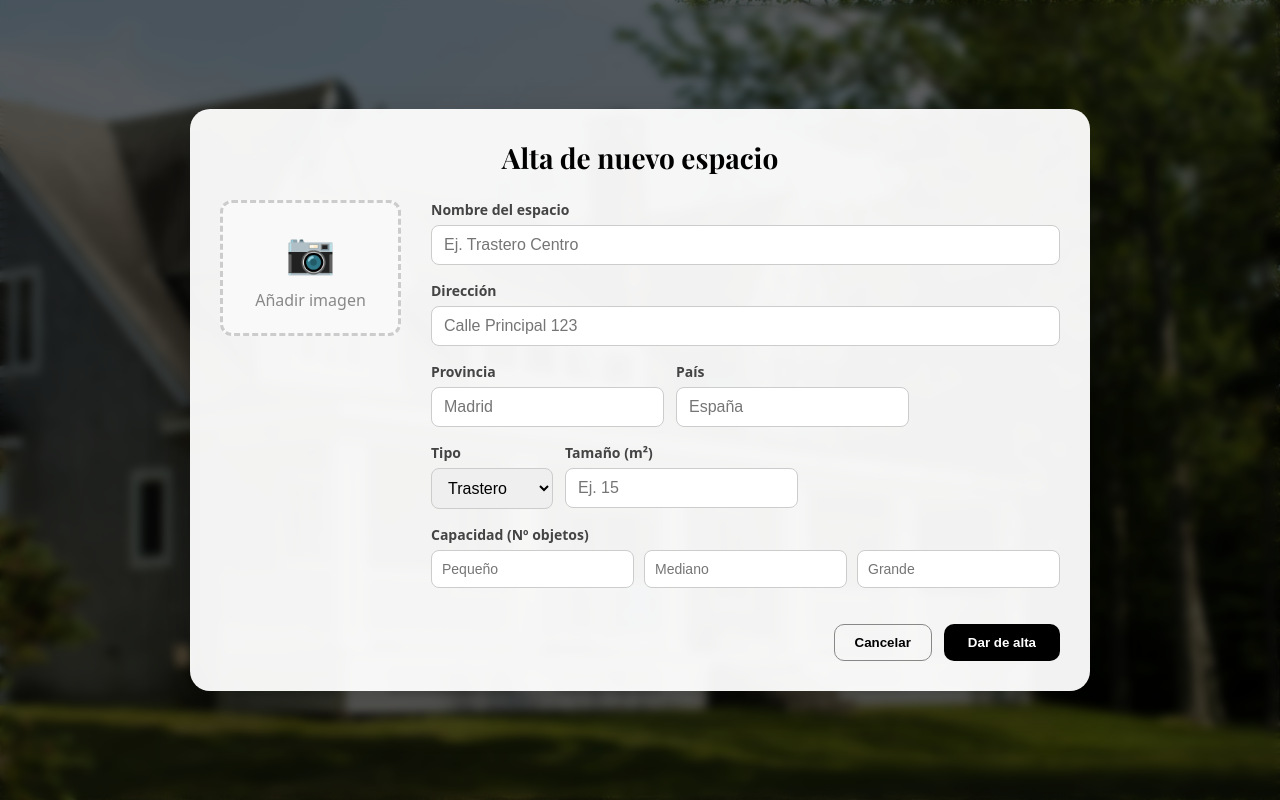
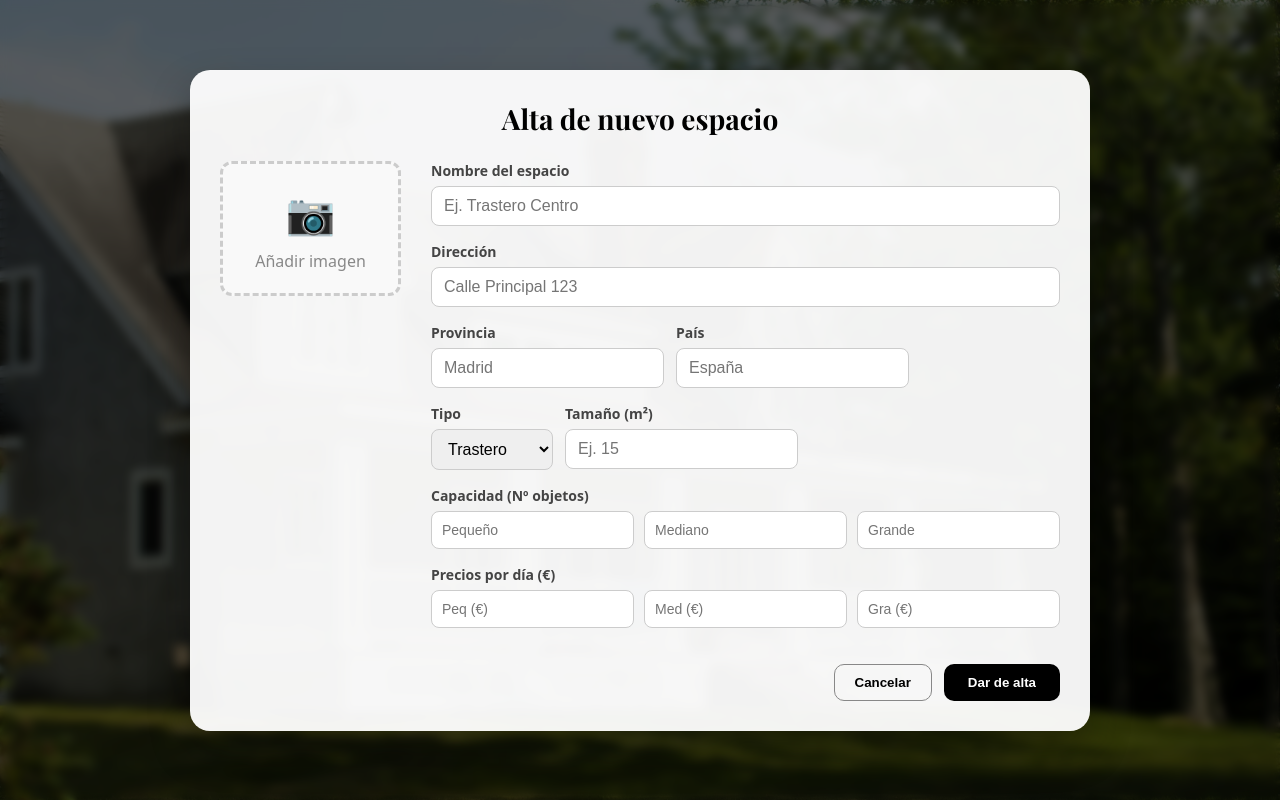
Before and after one commit to nicolaspo334/startup-web, a React (Vite) app: page /dueno/add-space in a window 1280 px wide. Built offline with nearby package versions, Linux system fonts and the light colour scheme.

Commit message:
nuevos cambios

```diff
--- a/src/pages/owner/OwnerAddSpace.tsx
+++ b/src/pages/owner/OwnerAddSpace.tsx
@@ -16,6 +16,9 @@ export default function OwnerAddSpace() {
     const [capSmall, setCapSmall] = useState("");
     const [capMedium, setCapMedium] = useState("");
     const [capLarge, setCapLarge] = useState("");
+    const [priceSmall, setPriceSmall] = useState("");
+    const [priceMedium, setPriceMedium] = useState("");
+    const [priceLarge, setPriceLarge] = useState("");
 
     // Image
     const [imagePreview, setImagePreview] = useState<string | null>(null);
@@ -64,6 +67,9 @@ export default function OwnerAddSpace() {
                     capacity_small: parseInt(capSmall) || 0,
                     capacity_medium: parseInt(capMedium) || 0,
                     capacity_large: parseInt(capLarge) || 0,
+                    price_small: parseFloat(priceSmall) || 0,
+                    price_medium: parseFloat(priceMedium) || 0,
+                    price_large: parseFloat(priceLarge) || 0,
                     image_base64: imageBase64
                 }),
             });
@@ -223,6 +229,42 @@ export default function OwnerAddSpace() {
                                 </div>
                             </div>
 
+                            <div style={styles.fieldGroup}>
+                                <label style={styles.label}>Precios por día (€)</label>
+                                <div style={styles.capacityRow}>
+                                    <input
+                                        style={styles.inputSmall}
+                                        type="number"
+                                        placeholder="Peq (€)"
+                                        value={priceSmall}
+                                        onChange={e => setPriceSmall(e.target.value)}
+                                        required
+                                        min="0"
+                                        step="0.01"
+                                    />
+                                    <input
+                                        style={styles.inputSmall}
+                                        type="number"
+                                        placeholder="Med (€)"
+                                        value={priceMedium}
+                                        onChange={e => setPriceMedium(e.target.value)}
+                                        required
+                                        min="0"
+                                        step="0.01"
+                                    />
+                                    <input
+                                        style={styles.inputSmall}
+                                        type="number"
+                                        placeholder="Gra (€)"
+                                        value={priceLarge}
+                                        onChange={e => setPriceLarge(e.target.value)}
+                                        required
+                                        min="0"
+                                        step="0.01"
+                                    />
+                                </div>
+                            </div>
+
                             <div style={styles.actions}>
                                 <button type="button" onClick={() => navigate("/dueno/dashboard")} style={styles.cancelBtn}>
                                     Cancelar
--- a/src/pages/owner/OwnerEditSpace.tsx
+++ b/src/pages/owner/OwnerEditSpace.tsx
@@ -18,6 +18,9 @@ export default function OwnerEditSpace() {
     const [capSmall, setCapSmall] = useState("");
     const [capMedium, setCapMedium] = useState("");
     const [capLarge, setCapLarge] = useState("");
+    const [priceSmall, setPriceSmall] = useState("");
+    const [priceMedium, setPriceMedium] = useState("");
+    const [priceLarge, setPriceLarge] = useState("");
 
     // Image
     const [imagePreview, setImagePreview] = useState<string | null>(null);
@@ -45,6 +48,9 @@ export default function OwnerEditSpace() {
                     setCapSmall(String(s.capacity_small));
                     setCapMedium(String(s.capacity_medium));
                     setCapLarge(String(s.capacity_large));
+                    setPriceSmall(String(s.price_small || 0));
+                    setPriceMedium(String(s.price_medium || 0));
+                    setPriceLarge(String(s.price_large || 0));
 
                     // Handle image preview
                     if (s.image_base64) {
@@ -124,6 +130,9 @@ export default function OwnerEditSpace() {
                     capacity_small: parseInt(capSmall) || 0,
                     capacity_medium: parseInt(capMedium) || 0,
                     capacity_large: parseInt(capLarge) || 0,
+                    price_small: parseFloat(priceSmall) || 0,
+                    price_medium: parseFloat(priceMedium) || 0,
+                    price_large: parseFloat(priceLarge) || 0,
                     image_base64: imageBase64
                 }),
             });
@@ -285,6 +294,42 @@ export default function OwnerEditSpace() {
                                 </div>
                             </div>
 
+                            <div style={styles.fieldGroup}>
+                                <label style={styles.label}>Precios por día (€)</label>
+                                <div style={styles.capacityRow}>
+                                    <input
+                                        style={styles.inputSmall}
+                                        type="number"
+                                        placeholder="Peq (€)"
+                                        value={priceSmall}
+                                        onChange={e => setPriceSmall(e.target.value)}
+                                        required
+                                        min="0"
+                                        step="0.01"
+                                    />
+                                    <input
+                                        style={styles.inputSmall}
+                                        type="number"
+                                        placeholder="Med (€)"
+                                        value={priceMedium}
+                                        onChange={e => setPriceMedium(e.target.value)}
+                                        required
+                                        min="0"
+                                        step="0.01"
+                                    />
+                                    <input
+                                        style={styles.inputSmall}
+                                        type="number"
+                                        placeholder="Gra (€)"
+                                        value={priceLarge}
+                                        onChange={e => setPriceLarge(e.target.value)}
+                                        required
+                                        min="0"
+                                        step="0.01"
+                                    />
+                                </div>
+                            </div>
+
                             <div style={styles.actions}>
                                 <button type="button" onClick={handleDelete} style={styles.deleteBtn}>
                                     Eliminar espacio
```
Also changed, not shown: 2 other files (tests, documents, lock files or other folders).
